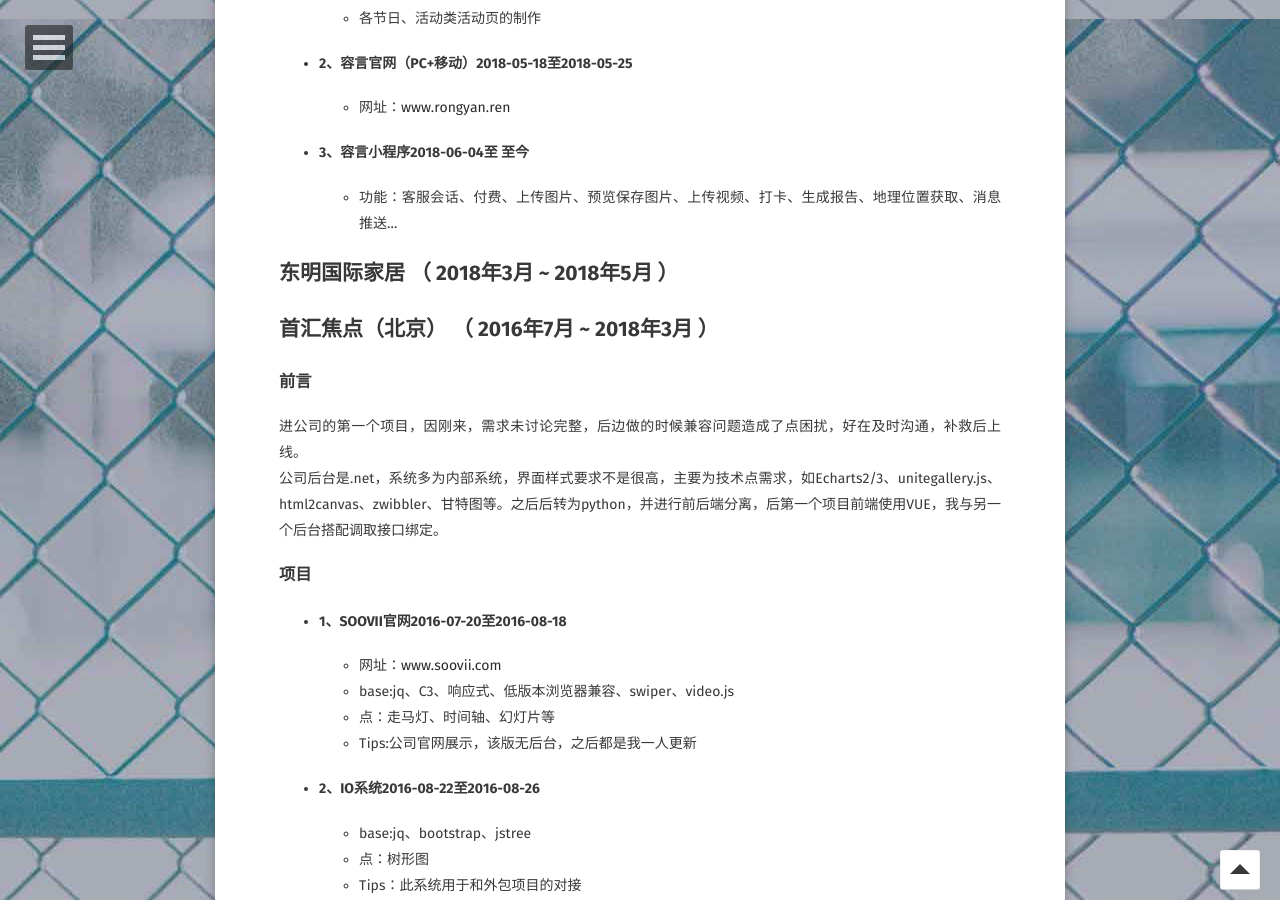
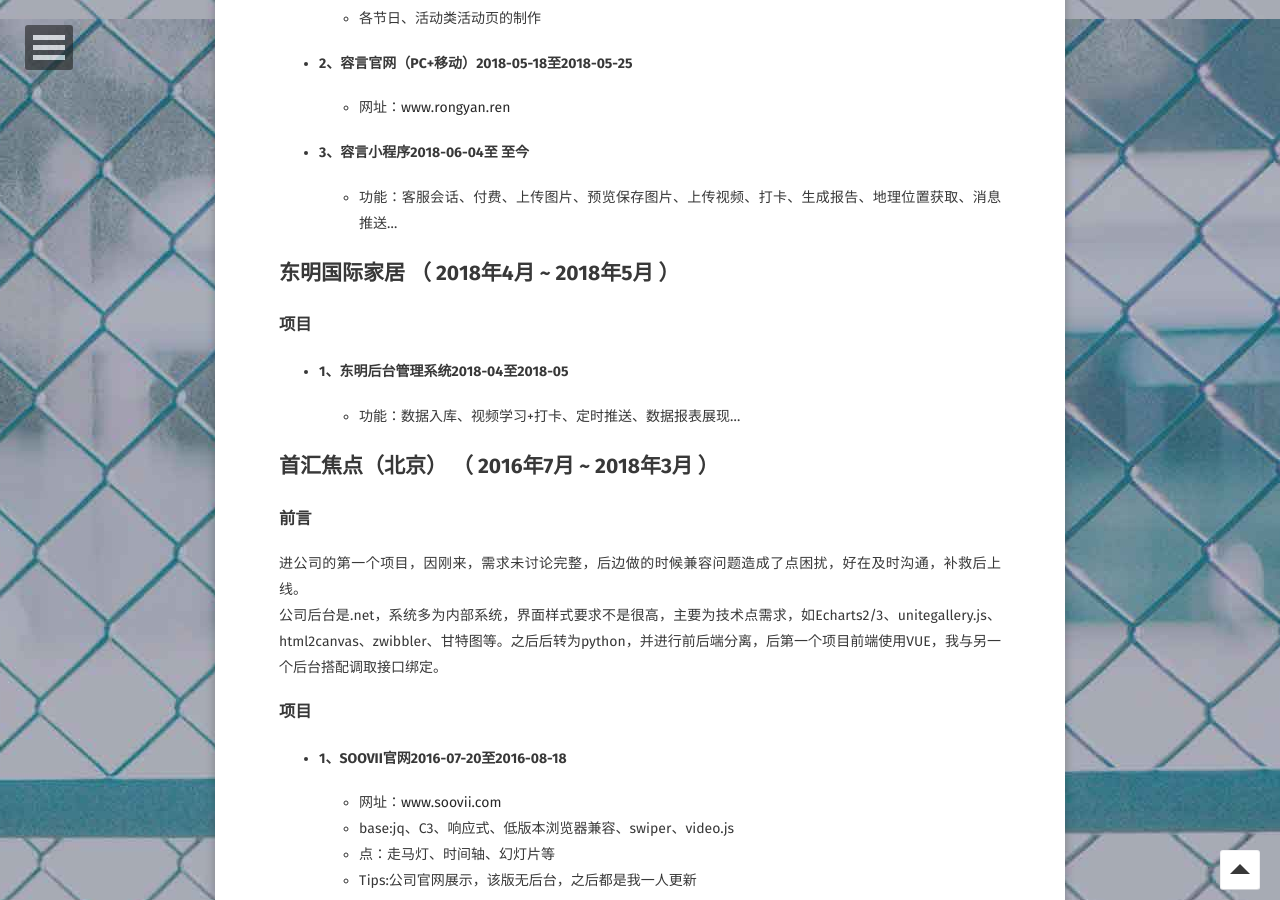
Before and after one commit to ybx13579/IceYang.github.io, a Jekyll site: the page built from about/index.md, in a window 1280 px wide and 900 px high, scrolled down 881 px. Built offline with Jekyll 4.4.1, drawn with Linux system fonts in a browser that asks for light colours; some web fonts are replaced.

Commit message:
Update index.md

```diff
--- a/about/index.md
+++ b/about/index.md
@@ -51,11 +51,16 @@ comments: false
     </li>
 </ul>
 
-## 东明国际家居 （ 2018年3月 ~ 2018年5月 ）
-
-
-
-
+## 东明国际家居 （ 2018年4月 ~ 2018年5月 ）
+### 项目
+<ul>
+    <li>
+        <h4>1、东明后台管理系统<span>2018-04至2018-05</span></h4>
+        <ul>
+            <li>功能：数据入库、视频学习+打卡、定时推送、数据报表展现…</li>
+        </ul>
+    </li>
+</ul>
 
 ## 首汇焦点（北京） （ 2016年7月 ~ 2018年3月 ）
 
```
